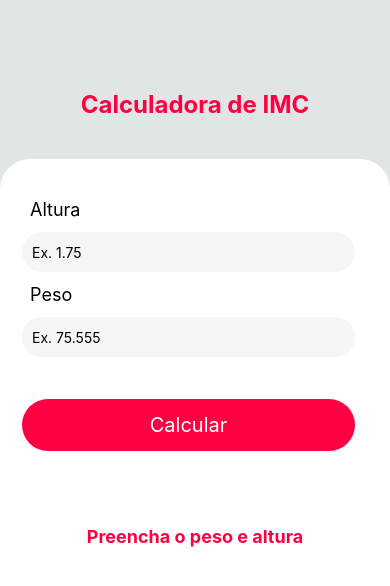
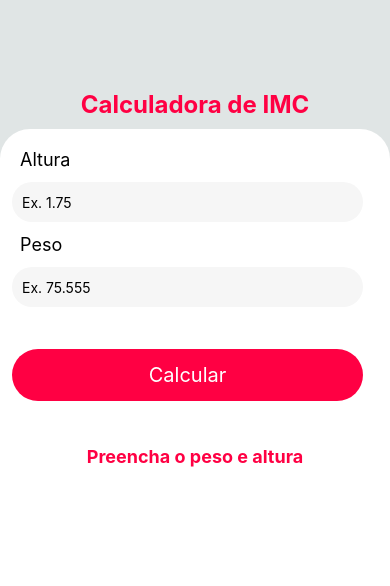
Before and after one commit to mattheusva/my-app, a React Native app: screen / in a window 390 px wide. Shown: the top 586 px of the page. Built offline with nearby package versions, Linux system fonts and the light colour scheme.

Commit message:
melhorias

```diff
--- a/src/components/Form/index.jsx
+++ b/src/components/Form/index.jsx
@@ -1,5 +1,10 @@
 import { useState } from "react";
-import { TouchableOpacity, Text, TextInput, View, Vibration } from "react-native";
+import {
+    TouchableOpacity,
+    Text, TextInput,
+    View, Vibration,
+    Pressable, Keyboard
+} from "react-native";
 import ResultImc from "../ResultImc";
 import styles from "./style";
 
@@ -20,7 +25,8 @@
     }
 
     function calcImc() {
-        return setImc((weight / (height * height)).toFixed(2));
+        let heightFormat = height.replace(',','.')
+        return setImc((weight / (heightFormat * heightFormat)).toFixed(2));
     }
 
     function validationImc() {
@@ -40,7 +46,7 @@
     }
 
     return (
-        <View style={styles.formContext}>
+        <Pressable onPress={Keyboard.dismiss} style={styles.formContext}>
             <View style={styles.form}>
                 <Text style={styles.formLabel}>Altura</Text>
                 <Text style={styles.errorMessage}>{errorMessage}</Text>
@@ -69,6 +75,6 @@
                 </TouchableOpacity>
             </View>
             <ResultImc messageResultImc={messageImc} resultImc={imc} />
-        </View>
+        </Pressable>
     );
 }
--- a/src/components/Form/style.js
+++ b/src/components/Form/style.js
@@ -2,20 +2,15 @@
 
 const styles = StyleSheet.create({
     formContext: {
-        width: "100%",
-        height: "100%",
-        bottom: 0,
+        flex: 1,
         backgroundColor: "#ffffff",
-        alignItems: "center",
         borderTopLeftRadius: 30,
         borderTopRightRadius: 30,
-        marginTop: 30,
+        alignItems: "center",
+        paddingTop: 20,
     },
     form: {
         width: "100%",
-        height: "auto",
-        marginTop: 30,
-        padding: 10,
     },
     formLabel: {
         color: "#000000",
--- a/src/components/ResultImc/style.js
+++ b/src/components/ResultImc/style.js
@@ -3,7 +3,7 @@
 const styles = StyleSheet.create({
     contextImc: {
         flex: 1,
-        marginTop: 40,
+        marginTop: 20,
         paddingTop: 15,
         alignItems: "center",
         width: "100%",
```
